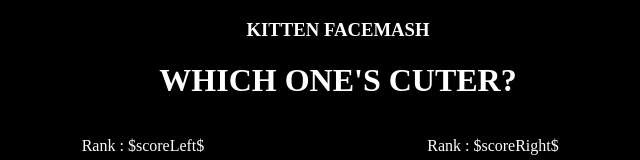
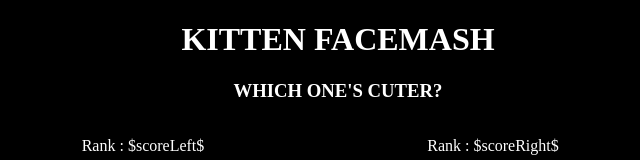
Before and after one commit to jeanlaurent/kittenmash, a plain HTML site: page index.html in a window 1280 px wide. Shown: the top 160 px of the page, without its empty margins (302-942 px from the left). Drawn offline with Linux system fonts and the light colour scheme; a web font is replaced by a local one.

Commit message:
Fix headings order

```diff
--- a/index.html
+++ b/index.html
@@ -37,8 +37,8 @@
 	</style>
 </head>
 <body>
-	<h3>Kitten FaceMash</h3>
-	<h1>Which one's cuter?</h1>
+	<h1>Kitten FaceMash</h1>
+	<h3>Which one's cuter?</h3>
 	<div>
 		<div>
 			<p id="scoreLeft">Rank : $scoreLeft$</p>
```
